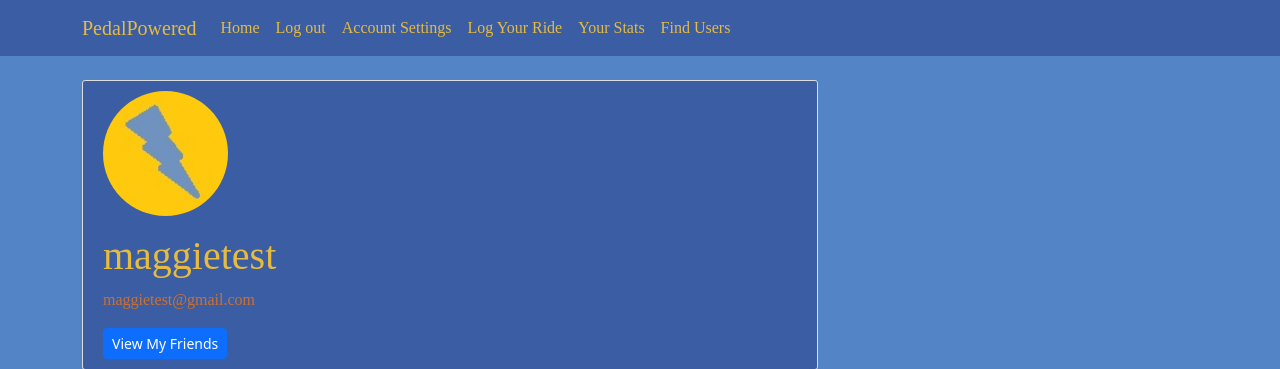
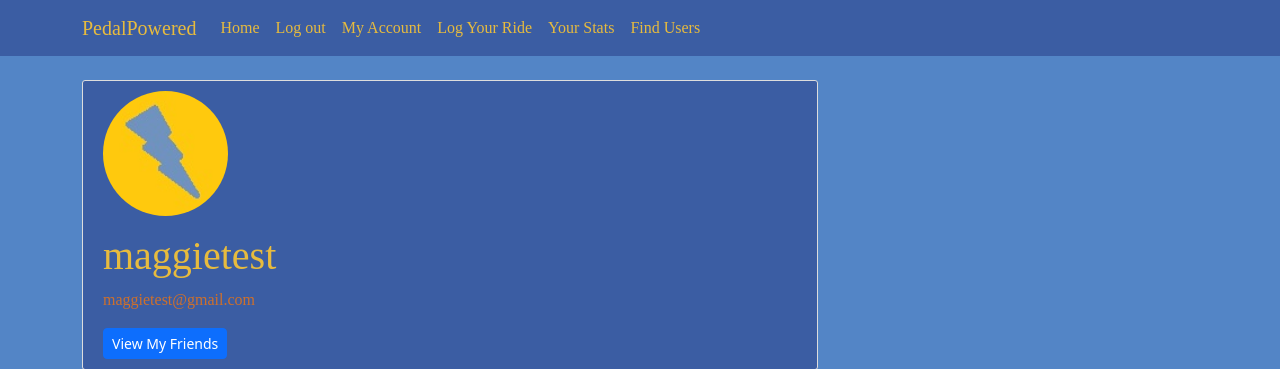
Before and after one commit to Teragram04/PedalPowered, a Flask app: page /account in a window 1280 px wide. Shown: the top 369 px of the page. Run offline with Flask 3, Linux system fonts and the light colour scheme; a user stored in the database is signed in; some libraries are stand-ins or nearby versions; some web fonts are replaced.

Commit message:
update db

```diff
--- a/pedalpowered/templates/layout.html
+++ b/pedalpowered/templates/layout.html
@@ -53,7 +53,7 @@
                         <div class="navbar-nav">
                         {% if current_user.is_authenticated %}
                             <a class="nav-item nav-link" href="{{url_for('logout')}}">Log out</a>
-                            <a class="nav-item nav-link" href="{{url_for('account')}}">Account Settings</a>
+                            <a class="nav-item nav-link" href="{{url_for('account')}}">My Account</a>
                         {% else %}
                             <a class="nav-item nav-link" href="{{url_for('login')}}">Login</a>
                             <a class="nav-item nav-link" href="{{url_for('register')}}">Register</a>
```
